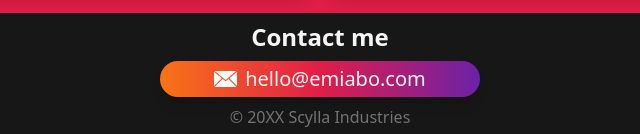
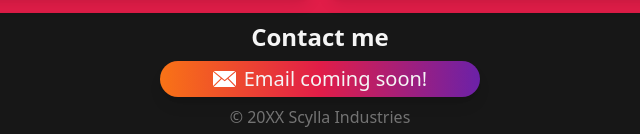
Before and after one commit to emiabo/emiabo.github.io, a website built with Parcel: page src/index.html in a window 1280 px wide. Shown: the part 1071-1205 px from the top of the page, 320-960 px from the left. Built offline with nearby package versions, Linux system fonts and the light colour scheme; files whose address does not match are found by name.

```diff
--- a/src/index.html
+++ b/src/index.html
@@ -2,7 +2,7 @@
 <html lang="en">
 <head>
   <meta charset="UTF-8">
-  <title>Emi Aboudara | Web weirdo</title>
+  <title>Emi Aboudara | UX, web, & more</title>
   <meta name="description" content="I'm a UX designer, web developer, and writer from the PNW.">
   <meta name="viewport" content="width=device-width, initial-scale=1.0">
   <link rel="apple-touch-icon" sizes="180x180" href="./apple-touch-icon.png">
@@ -24,7 +24,7 @@
         <a href="https://github.com/emiabo"><img class="h-12" src="img/github-white.svg" alt="GitHub"></a>
       </div>
       <p class="font-mono text-neutral-500 contrast-more:text-neutral-200">designer :: developer :: creator</p>
-      <p class="hidden print:block">hello@emiabo.com</p>
+      <p class="hidden print:block">[Email coming soon]</p>
     </header>
     <section class="bg-purple-800 print:bg-white print:shadow-none shadow-inner shadow-black/25 py-2">
       <h2 class="text-3xl font-semibold">My Work</h2>
@@ -120,9 +120,9 @@
     </section>
     <section class="print:hidden m-2">
       <h2 class="text-2xl font-semibold mb-2">Contact me</h2>
-      <a class="max-w-xs mx-auto flex flex-row gap-2 justify-center items-center bg-gradient-to-r from-orange-500 via-rose-600 to-purple-800 transition hover:invert rounded-full shadow-lg text-xl font-medium py-1 px-3" href="mailto:hello@emiabo.com">
+      <a class="max-w-xs mx-auto flex flex-row gap-2 justify-center items-center bg-gradient-to-r from-orange-500 via-rose-600 to-purple-800 transition hover:invert rounded-full shadow-lg text-xl font-medium py-1 px-3" href="#">
         <img class="h-4 invert" src="img/mail-white.svg" alt="">
-        hello@emiabo.com
+        Email coming soon!
       </a>
     </section>
     <footer class="text-neutral-500 contrast-more:text-neutral-200 m-2">
```
Also changed, not shown: package.json (+12 -5 lines).
